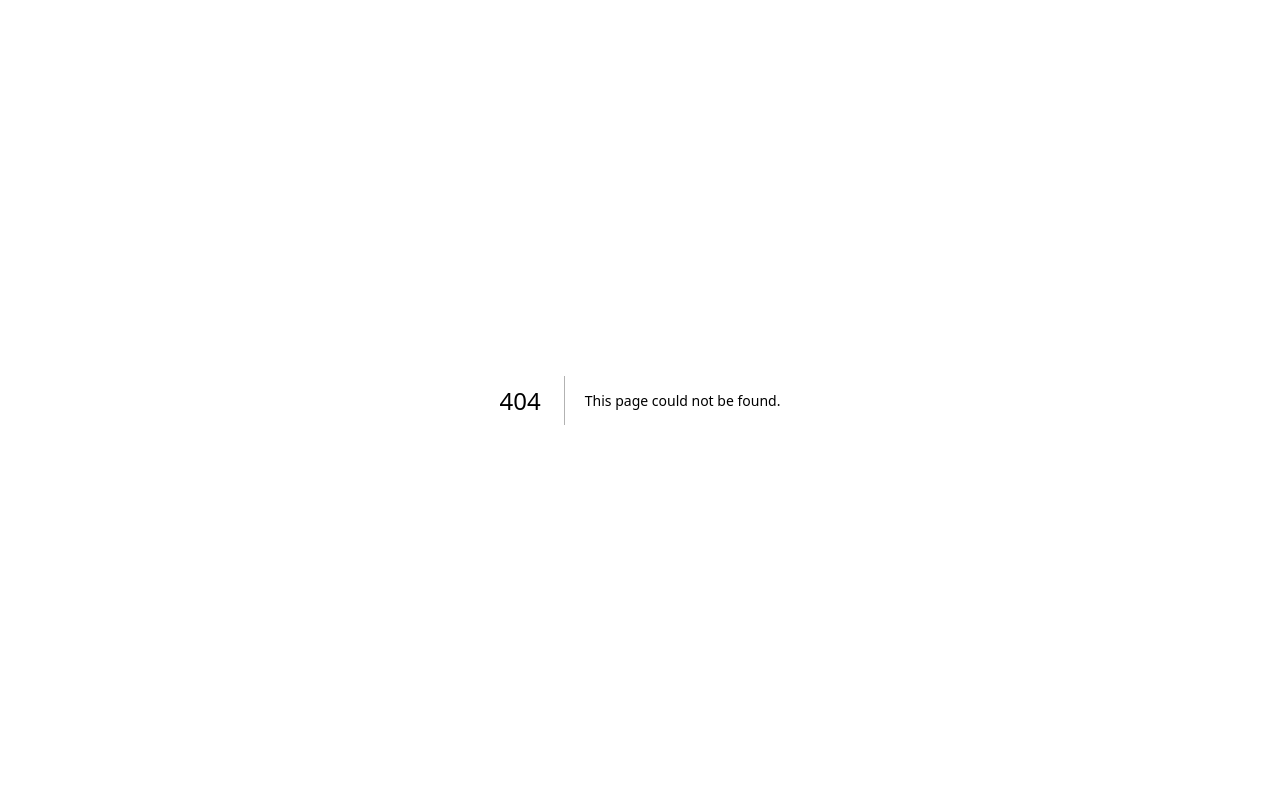
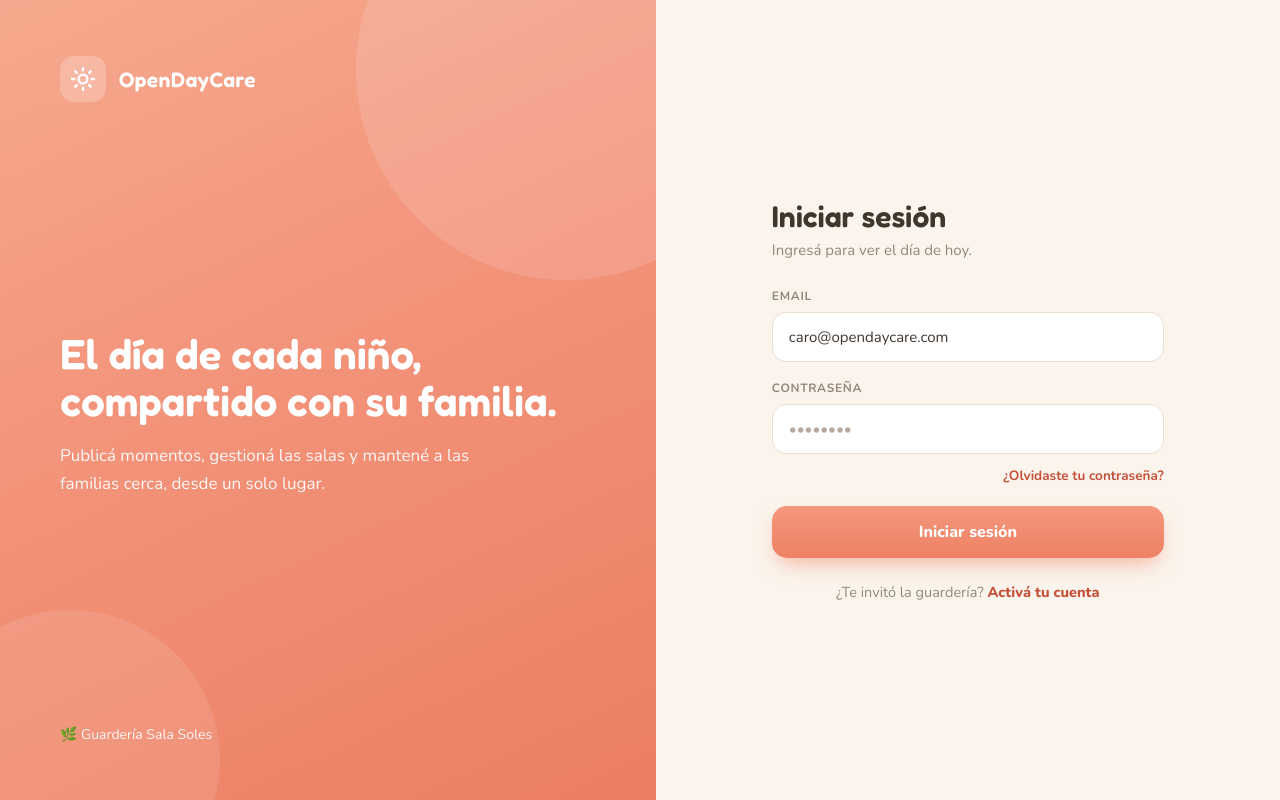
Before and after one commit to EDYBANDA/open-daycare, a Next.js app: page /login in a window 1280 px wide. Before the commit this address had no page. Built offline with nearby package versions, Linux system fonts and the light colour scheme.

Commit message:
paso 1 - spec 03

```diff
--- /dev/null
+++ b/app/login/page.tsx
@@ -0,0 +1,96 @@
+import Link from "next/link";
+
+export default function LoginPage() {
+  return (
+    <div className="grid min-h-screen grid-cols-[1.05fr_1fr] bg-[#FBF4EC]">
+      <div className="relative flex flex-col justify-between overflow-hidden bg-[linear-gradient(155deg,#F6A98E_0%,#F2937A_45%,#EC7E62_100%)] p-[56px_60px] text-white">
+        <div className="absolute right-[-120px] top-[-140px] size-[420px] rounded-full bg-white/12" />
+        <div className="absolute bottom-[-110px] left-[-80px] size-[300px] rounded-full bg-white/10" />
+
+        <div className="relative flex items-center gap-[13px]">
+          <div className="flex size-[46px] items-center justify-center rounded-[14px] bg-white/22">
+            <svg
+              width="26"
+              height="26"
+              viewBox="0 0 24 24"
+              fill="none"
+              stroke="#fff"
+              strokeWidth="2.2"
+              strokeLinecap="round"
+              strokeLinejoin="round"
+            >
+              <circle cx="12" cy="12" r="4" />
+              <path d="M12 2v2M12 20v2M4.9 4.9l1.4 1.4M17.7 17.7l1.4 1.4M2 12h2M20 12h2M4.9 19.1l1.4-1.4M17.7 6.3l1.4-1.4" />
+            </svg>
+          </div>
+          <span className="font-display text-[21px] font-semibold tracking-[0.5px]">
+            OpenDayCare
+          </span>
+        </div>
+
+        <div className="relative">
+          <h1 className="font-display mb-[18px] text-[42px] font-semibold leading-[1.12]">
+            El día de cada niño,
+            <br />
+            compartido con su familia.
+          </h1>
+          <p className="m-0 max-w-[430px] text-[17px] leading-[1.6] text-white/92">
+            Publicá momentos, gestioná las salas y mantené a las familias
+            cerca, desde un solo lugar.
+          </p>
+        </div>
+
+        <div className="relative text-[14px] text-white/90">
+          🌿 Guardería Sala Soles
+        </div>
+      </div>
+
+      <div className="flex items-center justify-center p-10">
+        <div className="w-full max-w-[392px]">
+          <h2 className="font-display m-0 mb-[6px] text-[30px] font-semibold text-[#3F362E]">
+            Iniciar sesión
+          </h2>
+          <p className="m-0 mb-[28px] text-[15px] text-[#94887B]">
+            Ingresá para ver el día de hoy.
+          </p>
+
+          <div className="mb-[8px] text-[12px] font-bold tracking-[0.7px] text-[#94887B]">
+            EMAIL
+          </div>
+          <input
+            type="email"
+            defaultValue="caro@opendaycare.com"
+            className="mb-[18px] w-full rounded-[14px] border-[1.5px] border-[#EADFD0] bg-white px-4 py-[14px] text-[15px] text-[#3F362E] outline-none placeholder:text-[#B6A99B]"
+          />
+          <div className="mb-[8px] text-[12px] font-bold tracking-[0.7px] text-[#94887B]">
+            CONTRASEÑA
+          </div>
+          <input
+            type="password"
+            placeholder="••••••••"
+            className="mb-[10px] w-full rounded-[14px] border-[1.5px] border-[#EADFD0] bg-white px-4 py-[14px] text-[15px] text-[#3F362E] outline-none placeholder:text-[#B6A99B]"
+          />
+          <div className="mb-5 text-right">
+            <span className="cursor-pointer text-[13.5px] font-bold text-[#C5503A]">
+              ¿Olvidaste tu contraseña?
+            </span>
+          </div>
+
+          <Link
+            href="/"
+            className="block w-full rounded-[15px] bg-[linear-gradient(180deg,#F4977E,#EE8164)] py-[15px] text-center text-[16px] font-extrabold text-white shadow-[0_10px_22px_-8px_rgba(238,129,100,.7)]"
+          >
+            Iniciar sesión
+          </Link>
+
+          <p className="m-0 mt-6 text-center text-[14.5px] text-[#94887B]">
+            ¿Te invitó la guardería?{" "}
+            <Link href="/activar-cuenta" className="font-extrabold text-[#C5503A]">
+              Activá tu cuenta
+            </Link>
+          </p>
+        </div>
+      </div>
+    </div>
+  );
+}
```
